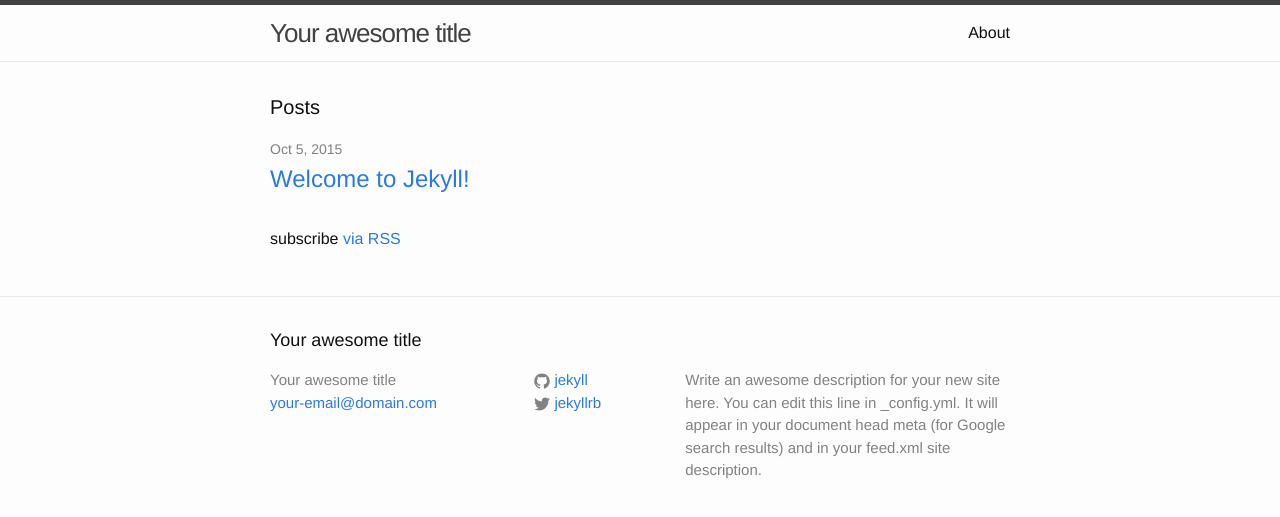
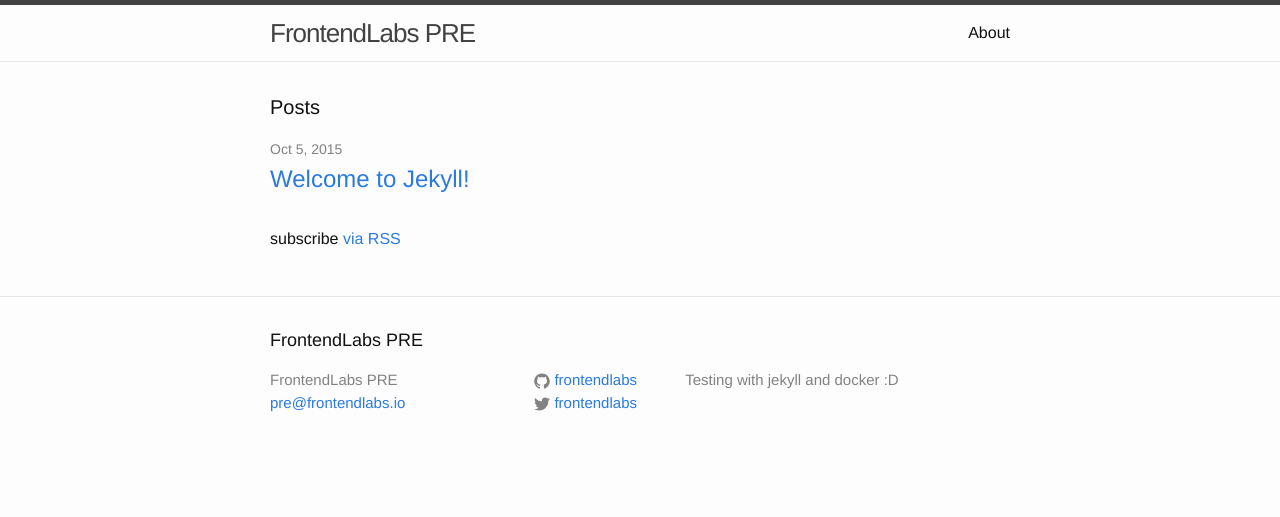
Before and after one commit to frontend-labs/pre.site, a Jekyll site: the page built from index.html, in a window 1280 px wide. Shown: the top 517 px of the page. Built offline with Jekyll 4.4.1, drawn with Linux system fonts in a browser that asks for light colours.

Commit message:
chore(config): Change the config variables for the site

```diff
--- a/_config.yml
+++ b/_config.yml
@@ -1,14 +1,12 @@
 # Site settings
-title: Your awesome title
-email: your-email@domain.com
+title: FrontendLabs PRE
+email: pre@frontendlabs.io
 description: > # this means to ignore newlines until "baseurl:"
-  Write an awesome description for your new site here. You can edit this
-  line in _config.yml. It will appear in your document head meta (for
-  Google search results) and in your feed.xml site description.
+  Testing with jekyll and docker :D
 baseurl: "" # the subpath of your site, e.g. /blog/
-url: "http://yourdomain.com" # the base hostname & protocol for your site
-twitter_username: jekyllrb
-github_username:  jekyll
+url: "http://pre.frontendlabs.io" # the base hostname & protocol for your site
+twitter_username: frontendlabs
+github_username: frontendlabs
 
 # Build settings
 markdown: kramdown
```
